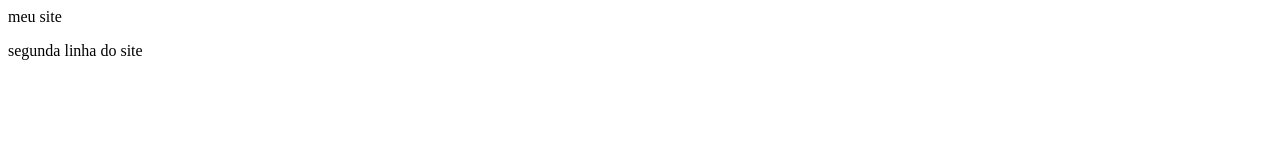
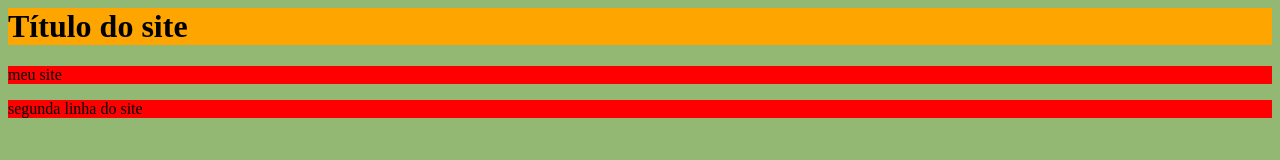
Before and after one commit to leonardoredaelli/pecasdearquitetura, a website: page public/index.html in a window 1280 px wide. Drawn offline with Linux system fonts and the light colour scheme.

Commit message:
Update index.html

```diff
--- a/public/index.html
+++ b/public/index.html
@@ -1,5 +1,16 @@
 <html>
 <head>
+  <style>
+body {
+    background-color: #93B874;
+}
+h1 {
+    background-color: orange;
+}
+p {
+    background-color: rgb(255,0,0);
+}
+</style>
   <title>
     Minha página
   </title>
@@ -8,7 +19,8 @@
   </script>
 </head>
 <body>
+  <h1>Título do site</h1>
   <p>meu site</p>
-  <p>segunda linha do site<p>
+  <p>segunda linha do site</p>
 </body>
 </html>
```
